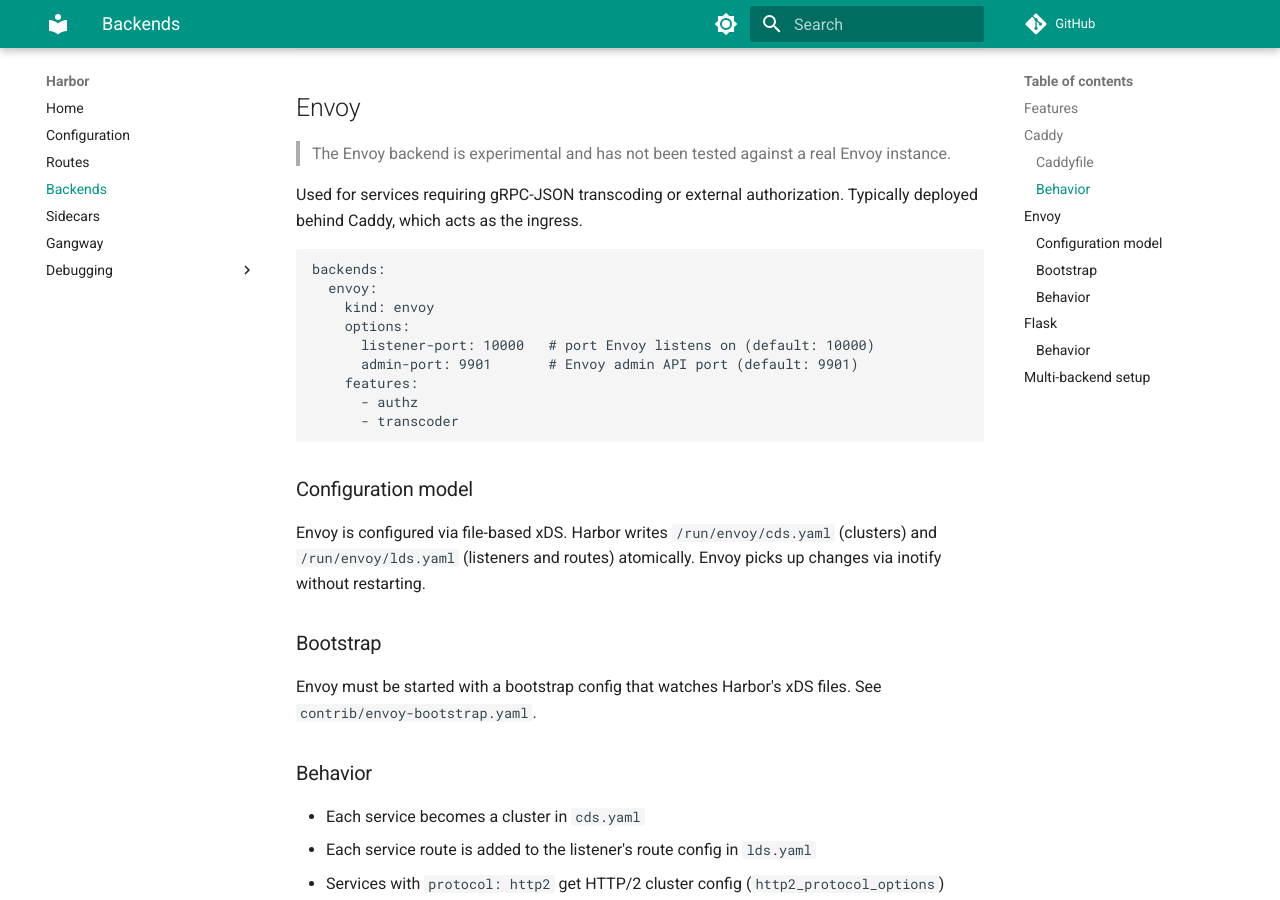
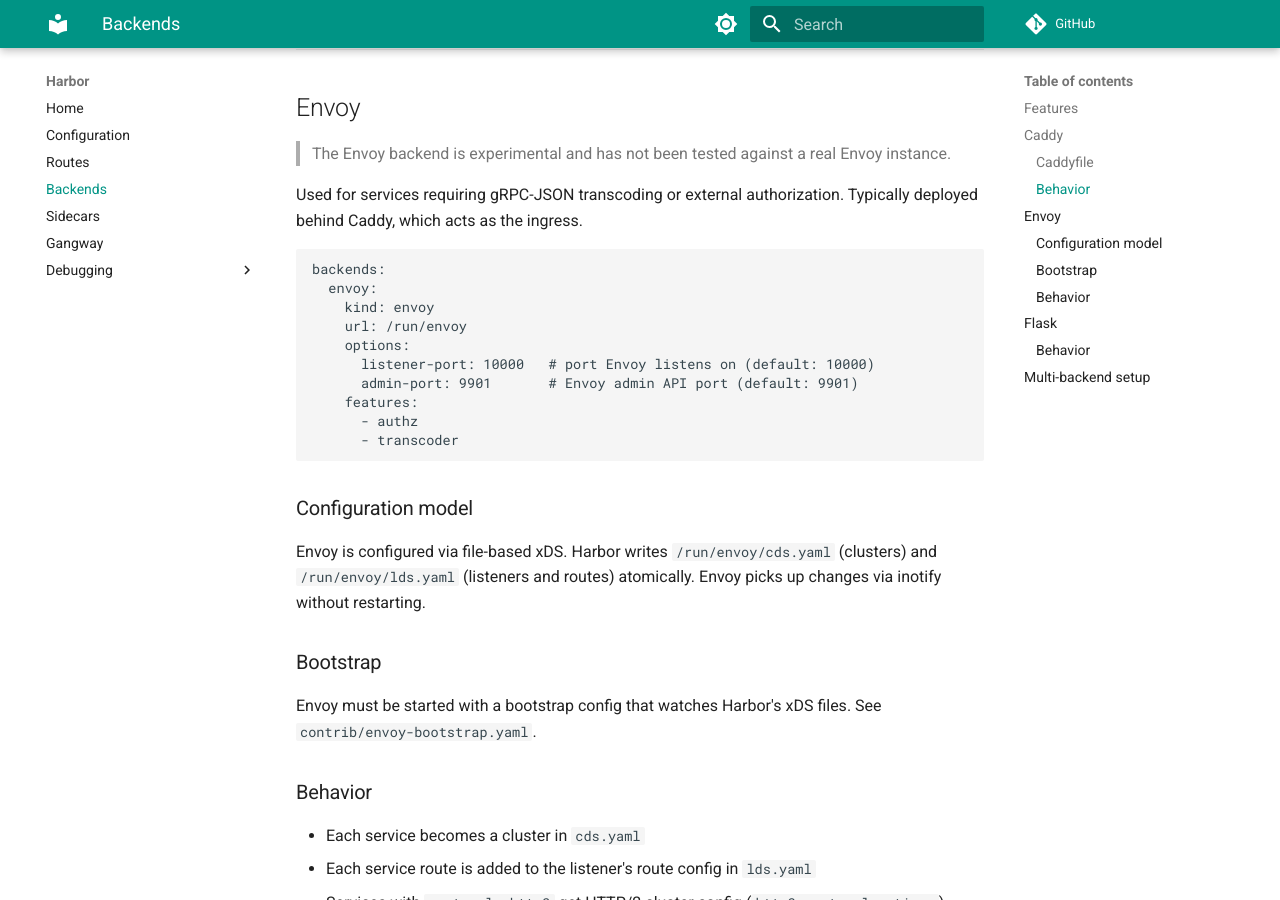
Before and after one commit to benallard/harbor, an MkDocs documentation site: the page built from docs/backends.md, in a window 1280 px wide and 900 px high, scrolled down 2124 px. Built offline with MkDocs 1.6.1 and Material for MkDocs 9.7.7, drawn with Linux system fonts in a browser that asks for light colours; comment, search, counter and statistics services are not loaded; some of the changed text lies outside the part shown.

Commit message:
Take the envoy config dir from its url config value.

```diff
--- a/docs/backends.md
+++ b/docs/backends.md
@@ -96,6 +96,7 @@
 backends:
   envoy:
     kind: envoy
+    url: /run/envoy
     options:
       listener-port: 10000   # port Envoy listens on (default: 10000)
       admin-port: 9901       # Envoy admin API port (default: 9901)
@@ -168,6 +169,7 @@
 
   envoy:
     kind: envoy
+    url: /run/envoy
     options:
       listener-port: 10000
     features:
```
Also changed, not shown: docs/configuration.md (+1 -0 lines), 1 other file.
